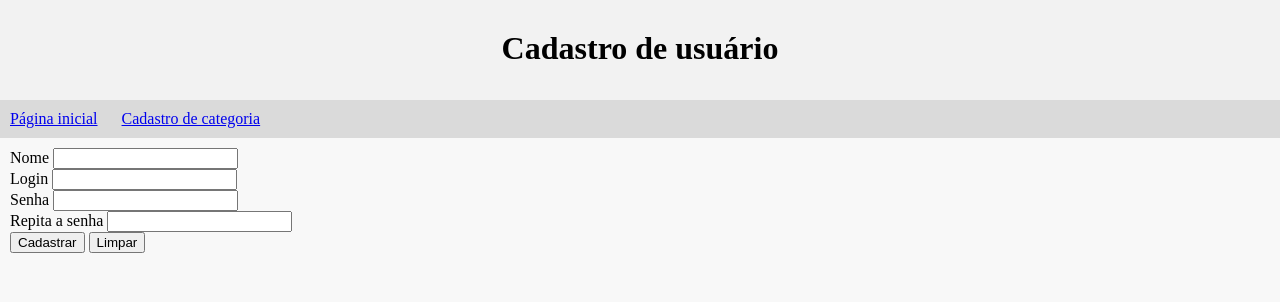
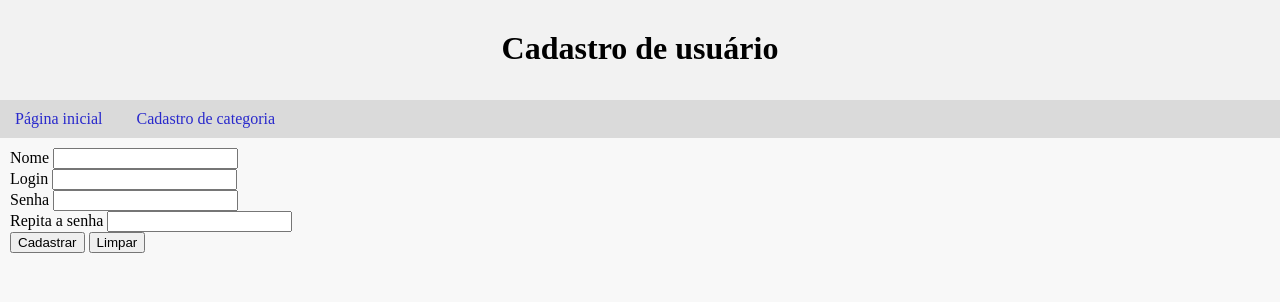
Before and after one commit to GustavoSabel/financemanager, a PHP site: page /view/cadastrousuario.php in a window 1280 px wide. Shown: the top 302 px of the page. Run offline with PHP 8.4, Linux system fonts and the light colour scheme.

Commit message:
Ajustando o estilo dos links. Não ficou muito bonito, tem q rever essas cores kk

```diff
--- a/financemanager/Resourses/Estilos.css
+++ b/financemanager/Resourses/Estilos.css
@@ -39,9 +39,36 @@ nav ul.navegacao {
 	margin: 0;
 	padding: 0;
 }
+
 nav ul.navegacao li {
 	display:inline;
 	margin-right:20px;
+}
+
+nav ul.navegacao li a {
+	text-decoration: none;
+	padding:5px;
+}
+
+/* unvisited link */
+nav ul.navegacao li a:link {
+    color: #2929CC;
+}
+
+/* visited link */
+nav ul.navegacao li a:visited {
+    color: #2929CC;
+}
+
+/* mouse over link */
+nav ul.navegacao li a:hover {
+    color: #333333;
+	background-color:#E6E6E6;
+}
+
+/* selected link */
+nav ul.navegacao li a:active {
+    color: #333333;
 }
 
 section {
```
